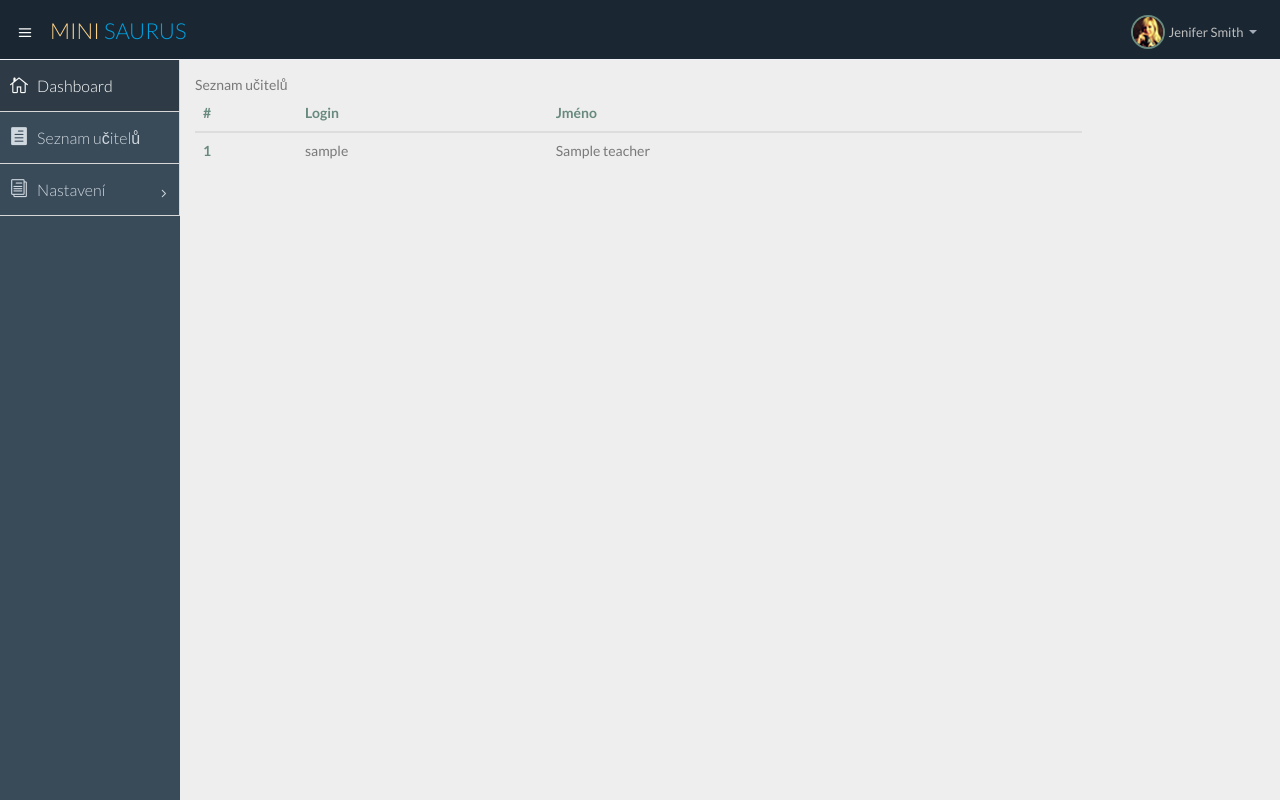
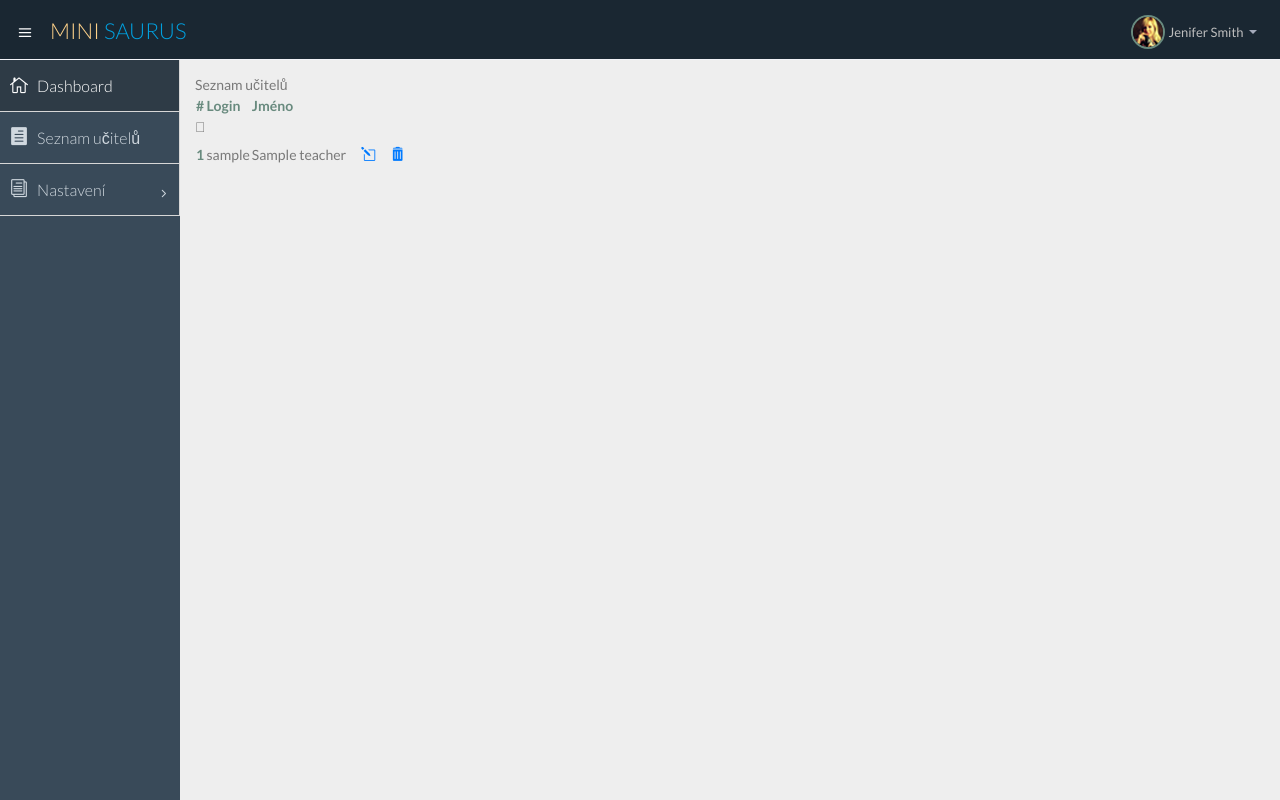
Before and after one commit to ZeZe02/staz, a Flask app: template templates/pages/ucitele/list_of_teachers.html in a window 1280 px wide. Run offline with Flask 2, Linux system fonts and the light colour scheme; the template is opened without the code that fills it: most values are stand-ins (such as "Sample title", 1, 10 or a date in 2020).

Commit message:
list of teachers

```diff
--- a/templates/pages/ucitele/list_of_teachers.html
+++ b/templates/pages/ucitele/list_of_teachers.html
@@ -4,7 +4,7 @@
     <h> Seznam učitelů </h>
     <div class="row">
         <div class="col-lg-10">
-            <table class="table table-hover">
+            <table class="glyphicon-remove" class="table table-hover">
                 <thead>
                 <tr>
                     <th scope="col">#</th>
@@ -19,7 +19,12 @@
                         <th scope="row">{{ loop.index }}</th>
                         <td>{{ t.login }}</td>
                         <td>{{ t.name }}</td>
-                        <td></td>
+                        <td><a class="btn">
+                            <i class="icon_pencil-edit"></i>
+                        </a></td>
+                        <td><a id="delete_teacher" class="">
+                            <i class="icon_trash"></i>
+                        </a></td>
                     </tr>
                 {% endfor %}
                 </tbody>
@@ -27,6 +32,25 @@
         </div>
     </div>
 
+    <script>
+        jQuery("#delete_teacher").on("click", function(e) {
+            var link = this;
+
+            e.preventDefault();
+
+            $("<div>Are you sure you want to continue?</div>").dialog({
+                buttons: {
+                    "Ok": function() {
+                        window.location = link.href;
+                    },
+                    "Cancel": function() {
+                        $(this).dialog("close");
+                    }
+                }
+            });
+        });
+    </script>
+
 
 
 {% endblock %}
```
